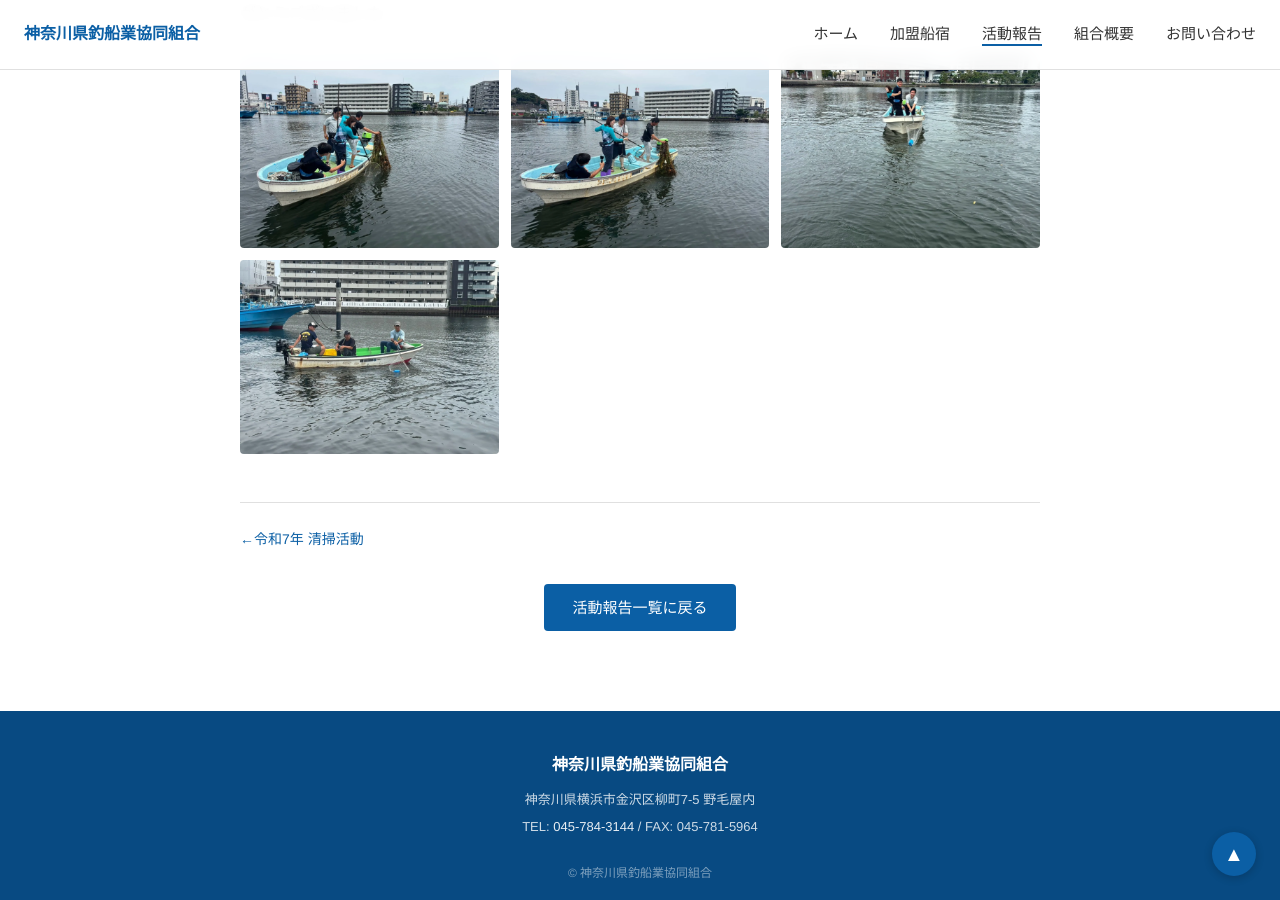
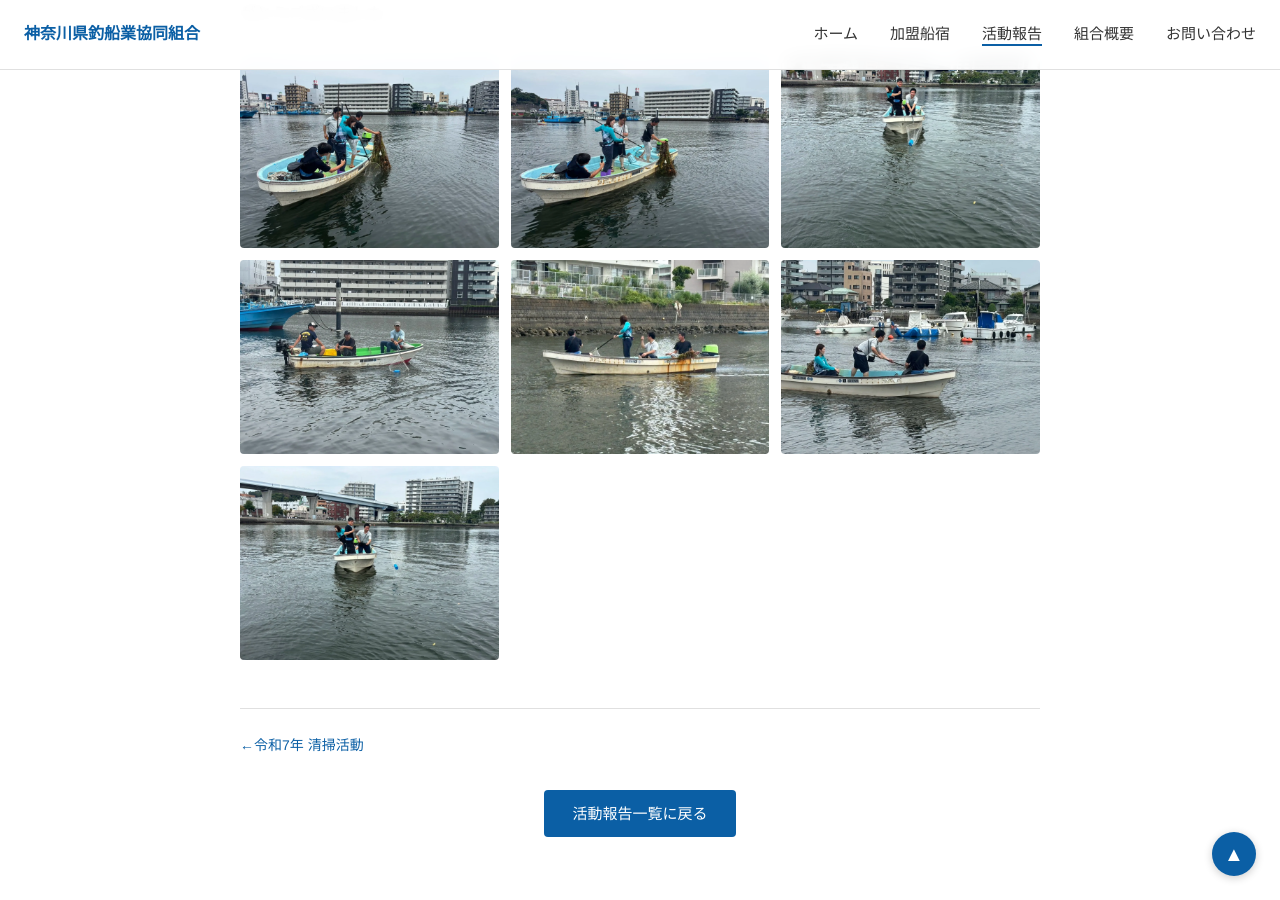
Before and after one commit to kotaokubo/kanaturi, a Jekyll site: the page built from activities/2026-seisou.html, in a window 1280 px wide and 900 px high, scrolled down 538 px. Built offline with Jekyll 4.4.1, drawn with Linux system fonts in a browser that asks for light colours.

Commit message:
清掃活動ページに写真を3枚追加
平潟湾内での清掃の様子を追加し、掲載写真は7枚になった。

Co-Authored-By: Claude Opus 5 (1M context) <noreply@anthropic.com>

```diff
--- a/activities/2026-seisou.html
+++ b/activities/2026-seisou.html
@@ -43,6 +43,18 @@ og_type: article
             <source srcset="{{ '/images/activities/r08/seisouR0804.webp' | relative_url }}" type="image/webp">
             <img src="{{ '/images/activities/r08/seisouR0804.jpg' | relative_url }}" alt="小舟で湾内を回り清掃する様子">
           </picture>
+          <picture>
+            <source srcset="{{ '/images/activities/r08/seisouR0805.webp' | relative_url }}" type="image/webp">
+            <img src="{{ '/images/activities/r08/seisouR0805.jpg' | relative_url }}" alt="岸壁沿いで藻を回収する様子">
+          </picture>
+          <picture>
+            <source srcset="{{ '/images/activities/r08/seisouR0806.webp' | relative_url }}" type="image/webp">
+            <img src="{{ '/images/activities/r08/seisouR0806.jpg' | relative_url }}" alt="小舟でごみをすくい上げる様子">
+          </picture>
+          <picture>
+            <source srcset="{{ '/images/activities/r08/seisouR0807.webp' | relative_url }}" type="image/webp">
+            <img src="{{ '/images/activities/r08/seisouR0807.jpg' | relative_url }}" alt="平潟湾内を回りながら清掃する様子">
+          </picture>
         </div>
       </div>
 
```
Also changed, not shown: images/activities/r08/seisouR0805.jpg (added), images/activities/r08/seisouR0805.webp (added), images/activities/r08/seisouR0806.jpg (added), images/activities/r08/seisouR0806.webp (added), images/activities/r08/seisouR0807.jpg (added), images/activities/r08/seisouR0807.webp (added).
